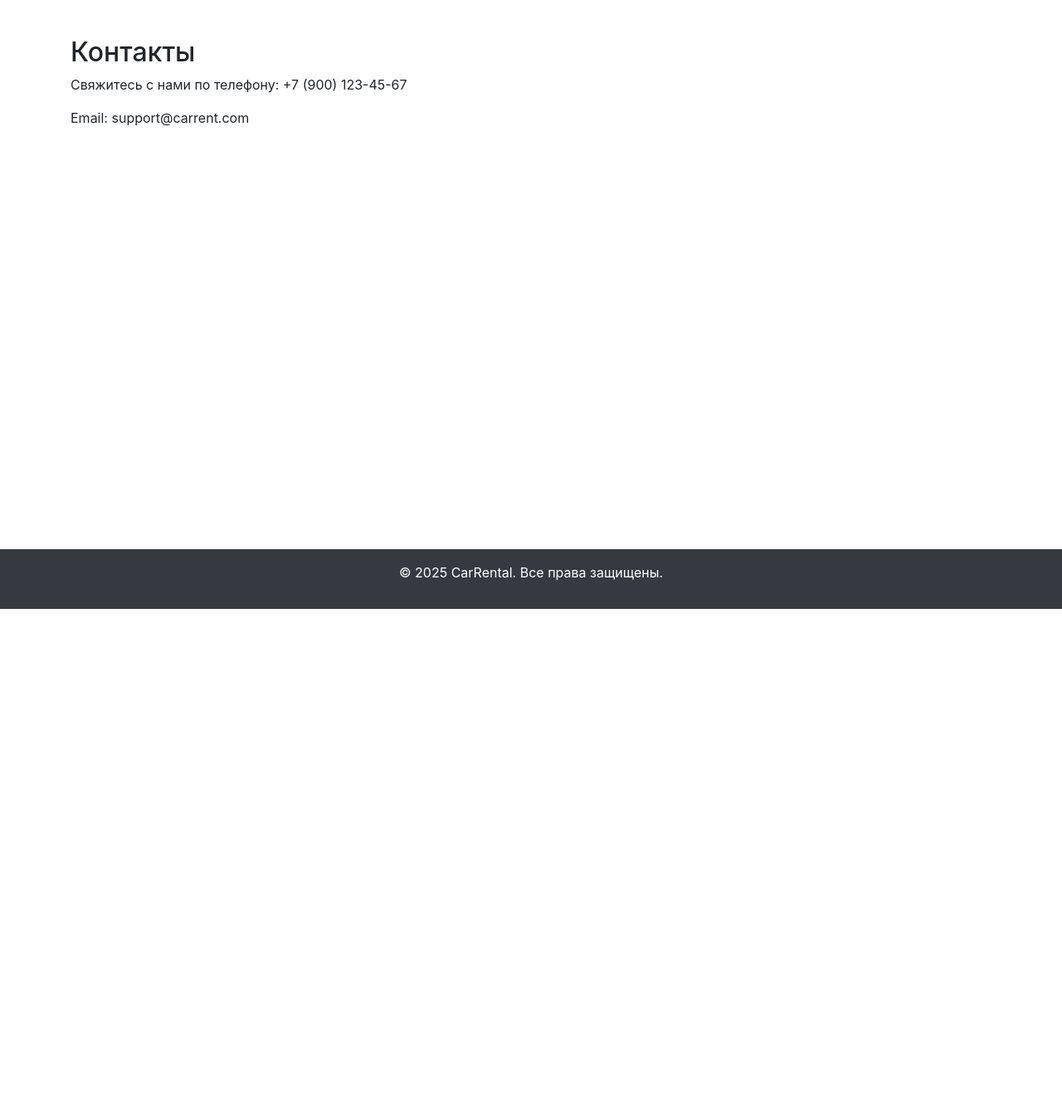
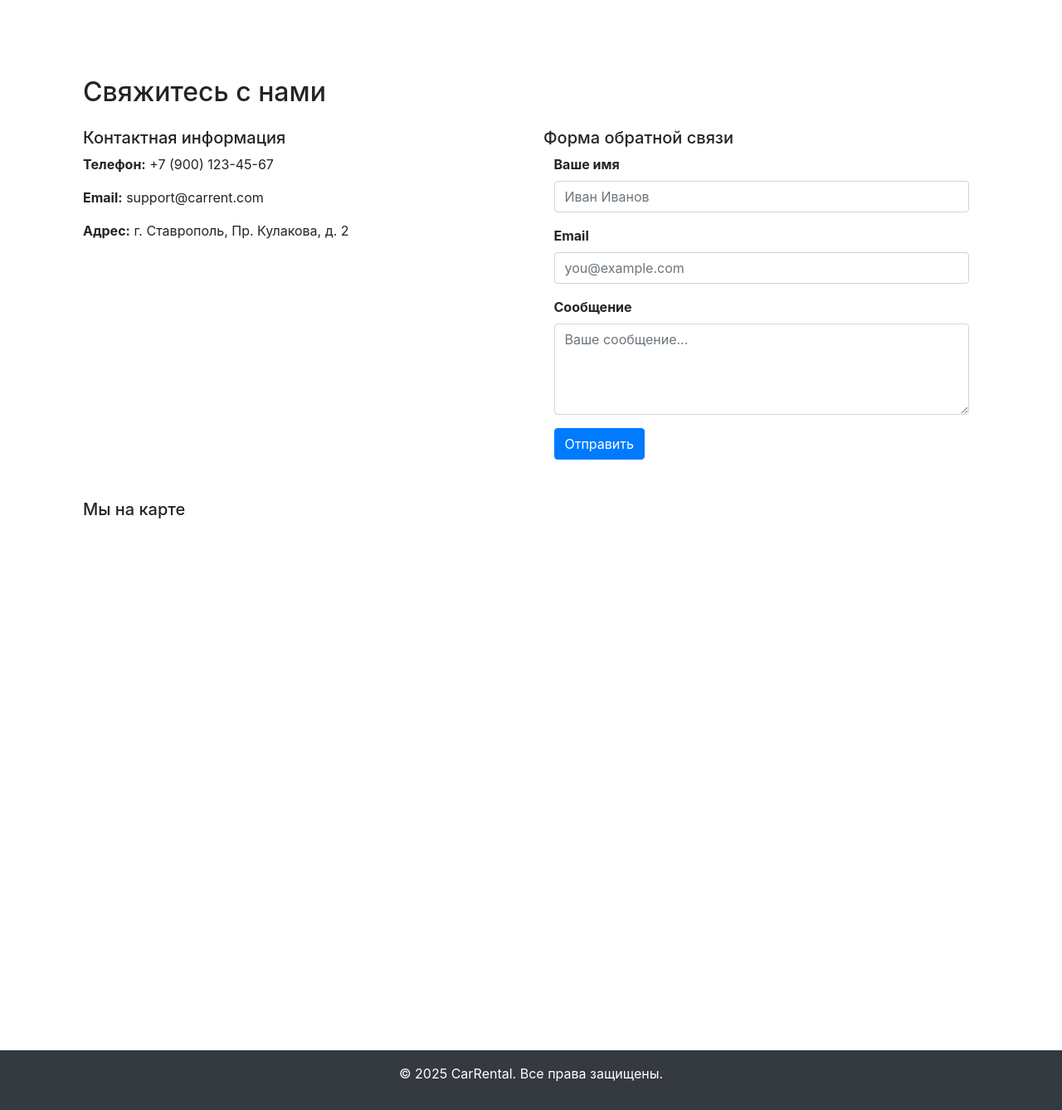
Before and after one commit to Vilen0/CarRental, a Django app: page /contact/ in a window 1280 px wide. Shown: the part 66-1404 px from the top of the page at 83% size. Before the commit the page ends 800 px from the top, so only its background shows below. Run offline with Django 5.2, Linux system fonts and the light colour scheme; some libraries are stand-ins or nearby versions.

Commit message:
Готово

```diff
--- a/CarRental/urls.py
+++ b/CarRental/urls.py
@@ -14,7 +14,6 @@ urlpatterns = [
 
 ] + static(settings.MEDIA_URL, document_root=settings.MEDIA_ROOT)
 
-# Подключение статики и медиа в режиме разработки
 if settings.DEBUG:
     urlpatterns += static(settings.STATIC_URL, document_root=settings.STATIC_ROOT)
     urlpatterns += static(settings.MEDIA_URL, document_root=settings.MEDIA_ROOT)
--- a/cars/forms.py
+++ b/cars/forms.py
@@ -26,7 +26,9 @@ class RentalForm(forms.ModelForm):
         model = Rental
 
         fields = ['end_date']
+        labels = {
+            'end_date': 'Дата окончания аренды',
+        }
         widgets = {
-
             'end_date': forms.DateInput(attrs={'type': 'date'}),
         }
--- a/cars/views.py
+++ b/cars/views.py
@@ -21,6 +21,7 @@ def contact(request):
 
 def register(request):
     if request.method == 'POST':
+
         form = UserCreationForm(request.POST)
         if form.is_valid():
             form.save()
--- a/templates/cars/contact.html
+++ b/templates/cars/contact.html
@@ -3,7 +3,47 @@
 {% block title %}Контакты - CarRent{% endblock %}
 
 {% block content %}
-    <h2>Контакты</h2>
-    <p>Свяжитесь с нами по телефону: +7 (900) 123-45-67</p>
-    <p>Email: support@carrent.com</p>
+<div class="container mt-5">
+    <h2 class="mb-4">Свяжитесь с нами</h2>
+
+    <div class="row">
+        <!-- Контактная информация -->
+        <div class="col-md-6">
+            <h5>Контактная информация</h5>
+            <p><strong>Телефон:</strong> +7 (900) 123-45-67</p>
+            <p><strong>Email:</strong> support@carrent.com</p>
+            <p><strong>Адрес:</strong> г. Ставрополь, Пр. Кулакова, д. 2</p>
+        </div>
+
+        <!-- Форма обратной связи -->
+        <div class="col-md-6">
+            <h5>Форма обратной связи</h5>
+            <form>
+                <div class="mb-3">
+                    <label for="name" class="form-label">Ваше имя</label>
+                    <input type="text" class="form-control" id="name" placeholder="Иван Иванов">
+                </div>
+                <div class="mb-3">
+                    <label for="email" class="form-label">Email</label>
+                    <input type="email" class="form-control" id="email" placeholder="you@example.com">
+                </div>
+                <div class="mb-3">
+                    <label for="message" class="form-label">Сообщение</label>
+                    <textarea class="form-control" id="message" rows="4" placeholder="Ваше сообщение..."></textarea>
+                </div>
+                <button type="submit" class="btn btn-primary">Отправить</button>
+            </form>
+        </div>
+    </div>
+
+    <!-- Карта -->
+    <div class="mt-5">
+        <h5>Мы на карте</h5>
+        <div class="ratio ratio-16x9">
+            <iframe
+                src="https://yandex.ru/map-widget/v1/?um=constructor%3Ac0e4ff5e16930ce72f794abad0bd876b044861d015e4da6f5c444eb5f545283b&amp;source=constructor"
+                width="100%" height="400" frameborder="0"></iframe>
+        </div>
+    </div>
+</div>
 {% endblock %}
--- a/templates/users/profile.html
+++ b/templates/users/profile.html
@@ -10,13 +10,13 @@
     <strong>Ваш баланс:</strong> {{ user.balance }} ₽
 </div>
 
-<!-- Форма пополнения баланса -->
+<!-- Форма пополнения баланса
 <form method="post" action="{% url 'users:replenish_balance' %}" class="mb-4 d-flex align-items-center gap-2">
     {% csrf_token %}
     <input type="number" name="amount" min="1" class="form-control form-control-sm" style="width: 120px;" placeholder="Сумма" required>
     <button type="submit" class="btn btn-sm btn-success">Пополнить</button>
 </form>
-
+-->
     {% if messages %}
 <div class="container mt-3">
     {% for message in messages %}
```
Also changed, not shown: CarRental/settings.py (+4 -50 lines), cars/models.py (+2 -20 lines), templates/base.html (+2 -7 lines), templates/cars/car_list.html (deleted, +0 -98 lines), templates/cars/rent_car.html (+8 -0 lines), users/views.py (+4 -7 lines), db.sqlite3, my_models.png (added).
